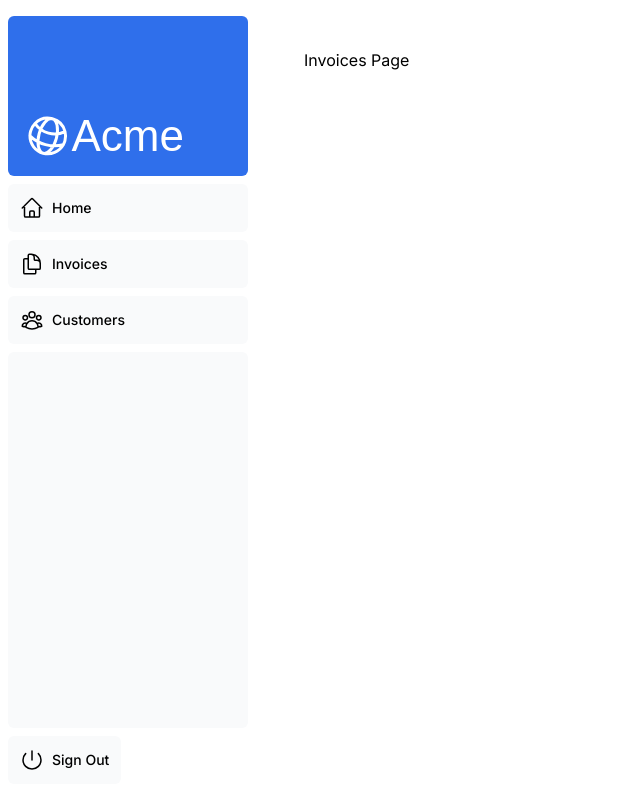
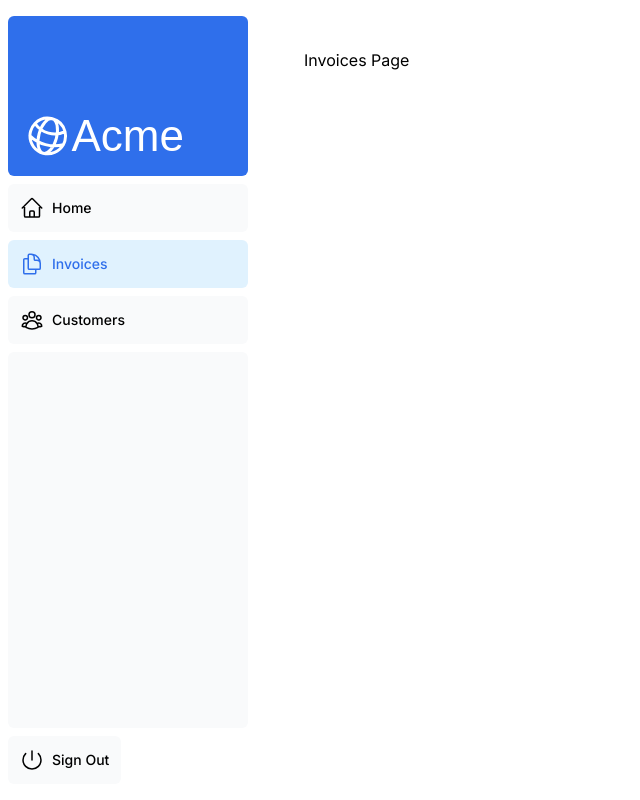
Before and after one commit to hiroshimuto9/nextjs-dashboard, a Next.js app: page /dashboard/invoices in a window 1280 px wide. Shown: the whole page, without its empty margins (0-640 px from the left). Built offline with nearby package versions, Linux system fonts and the light colour scheme; a web font is replaced by a local one.

Commit message:
chapter5

```diff
--- a/app/ui/dashboard/nav-links.tsx
+++ b/app/ui/dashboard/nav-links.tsx
@@ -1,35 +1,46 @@
+"use client";
+
 import {
   UserGroupIcon,
   HomeIcon,
   DocumentDuplicateIcon,
-} from '@heroicons/react/24/outline';
+} from "@heroicons/react/24/outline";
+import Link from "next/link";
+import { usePathname } from "next/navigation";
+import clsx from "clsx";
 
 // Map of links to display in the side navigation.
 // Depending on the size of the application, this would be stored in a database.
 const links = [
-  { name: 'Home', href: '/dashboard', icon: HomeIcon },
+  { name: "Home", href: "/dashboard", icon: HomeIcon },
   {
-    name: 'Invoices',
-    href: '/dashboard/invoices',
+    name: "Invoices",
+    href: "/dashboard/invoices",
     icon: DocumentDuplicateIcon,
   },
-  { name: 'Customers', href: '/dashboard/customers', icon: UserGroupIcon },
+  { name: "Customers", href: "/dashboard/customers", icon: UserGroupIcon },
 ];
 
 export default function NavLinks() {
+  const pathname = usePathname();
   return (
     <>
       {links.map((link) => {
         const LinkIcon = link.icon;
         return (
-          <a
+          <Link
             key={link.name}
             href={link.href}
-            className="flex h-[48px] grow items-center justify-center gap-2 rounded-md bg-gray-50 p-3 text-sm font-medium hover:bg-sky-100 hover:text-blue-600 md:flex-none md:justify-start md:p-2 md:px-3"
+            className={clsx(
+              "flex h-[48px] grow items-center justify-center gap-2 rounded-md bg-gray-50 p-3 text-sm font-medium hover:bg-sky-100 hover:text-blue-600 md:flex-none md:justify-start md:p-2 md:px-3",
+              {
+                "bg-sky-100 text-blue-600": pathname === link.href,
+              }
+            )}
           >
             <LinkIcon className="w-6" />
             <p className="hidden md:block">{link.name}</p>
-          </a>
+          </Link>
         );
       })}
     </>
```
